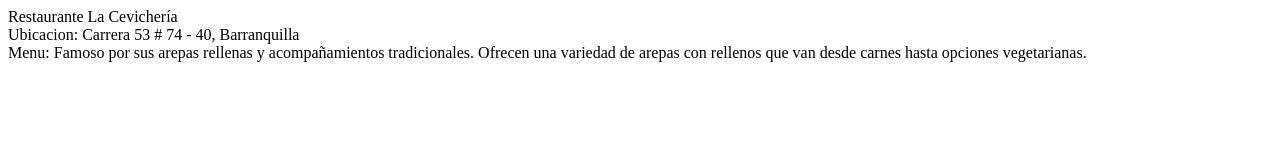
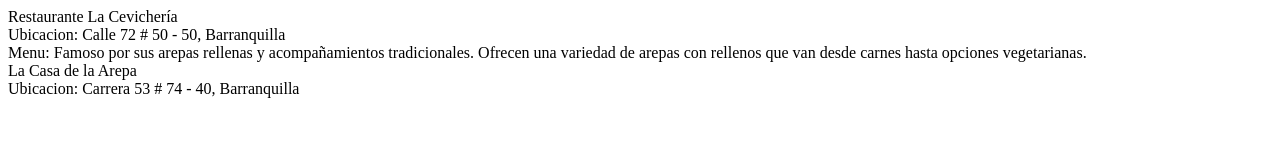
Before and after one commit to MauroC18/punto5_parcial, a plain HTML site: page index.html in a window 1280 px wide. Drawn offline with Linux system fonts and the light colour scheme.

Commit message:
nombre 2 y ubi

```diff
--- a/index.html
+++ b/index.html
@@ -7,8 +7,10 @@
 </head>
 <body>
     <div>Restaurante La Cevichería</div>
-    <div>Ubicacion: Carrera 53 # 74 - 40, Barranquilla</div>
+    <div>Ubicacion: Calle 72 # 50 - 50, Barranquilla</div>
     <div>Menu: Famoso por sus arepas rellenas y acompañamientos tradicionales. Ofrecen una variedad de arepas con rellenos que van desde carnes hasta opciones vegetarianas.</div>
 
+    <div>La Casa de la Arepa</div>
+    <div>Ubicacion: Carrera 53 # 74 - 40, Barranquilla</div>
 </body>
 </html>
```
